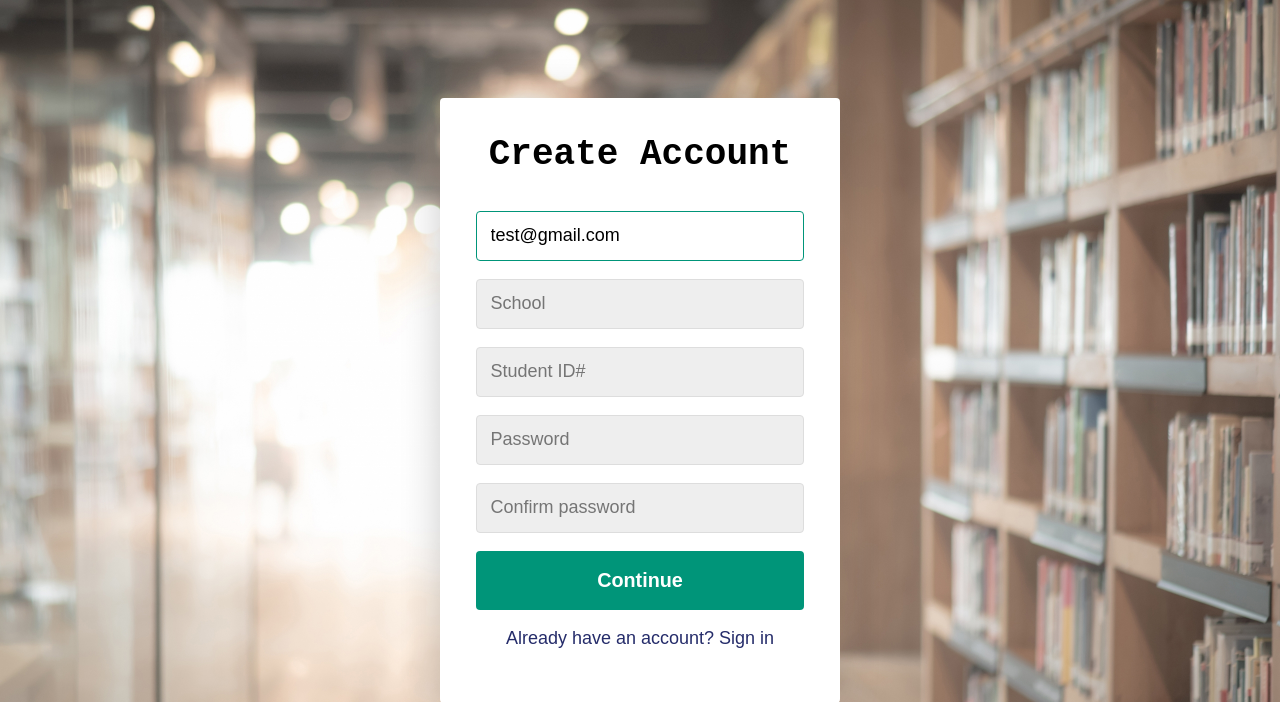
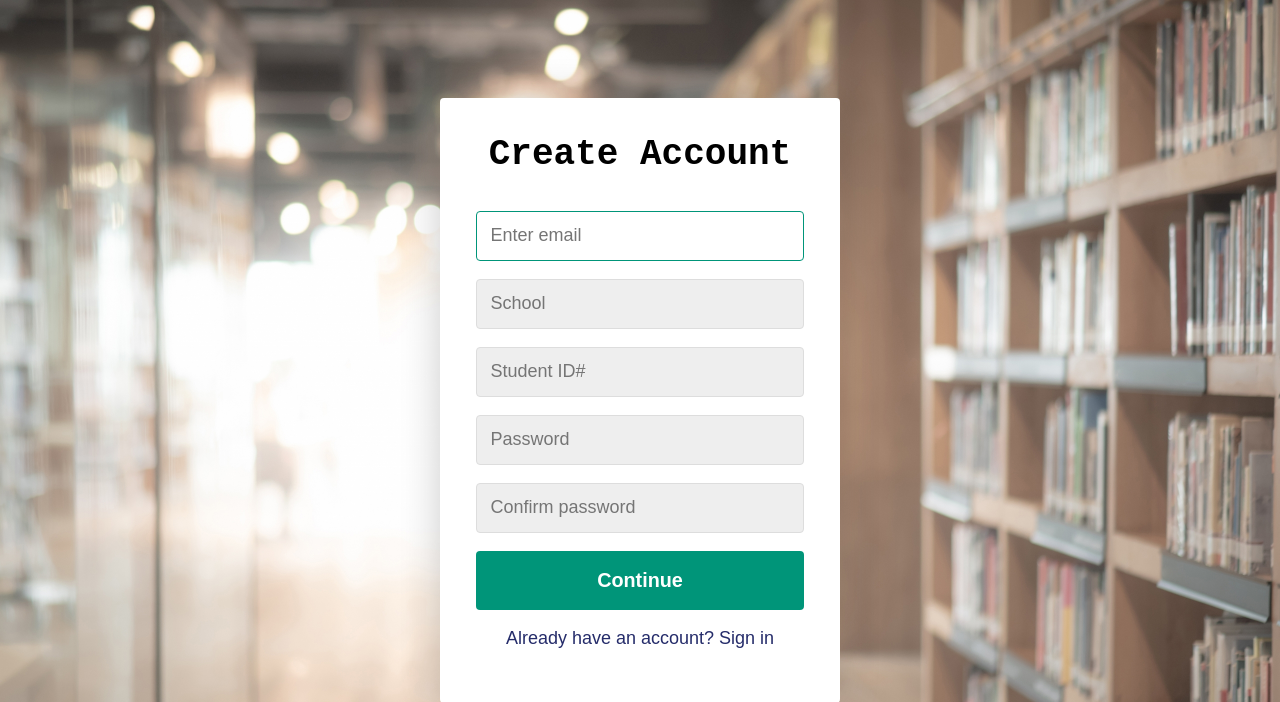
Before and after one commit to EthanRavelo/study-buddy-flaskapp, a Flask app: page /signup in a window 1280 px wide. Shown: the top 702 px of the page. Run offline with Flask 2, Linux system fonts and the light colour scheme; some web fonts are replaced.

Commit message:
Update signup.html
remove email form value

```diff
--- a/app/templates/signup.html
+++ b/app/templates/signup.html
@@ -40,7 +40,6 @@
         </div> -->
             <div class="form__input-group">
                 <input
-                value = "test@gmail.com"
                 type="email"
                 class="form__input"
                 id="email"
```
